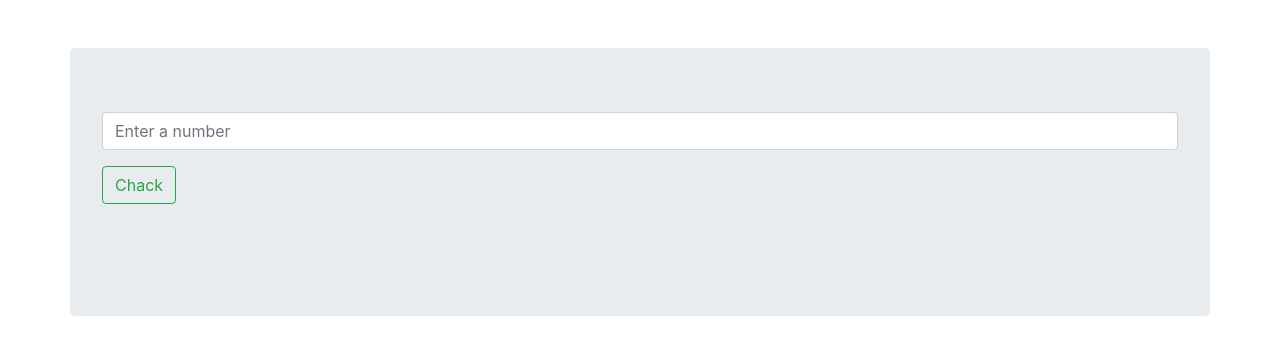
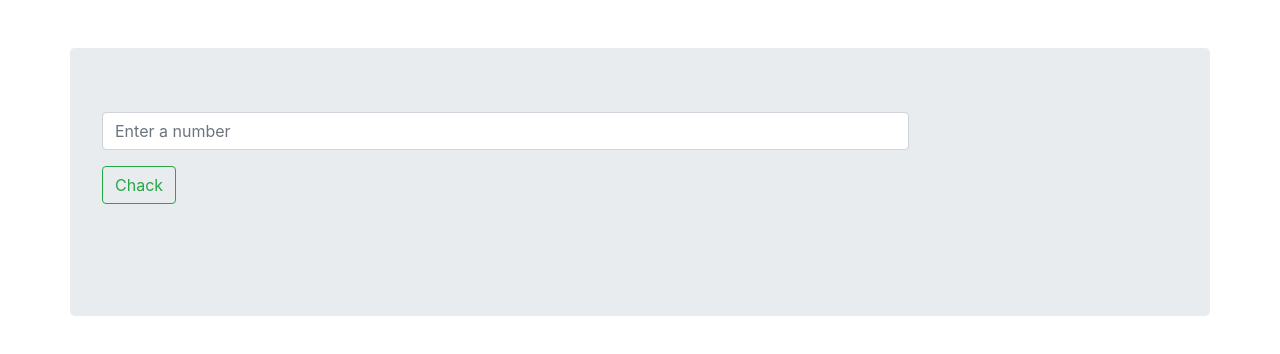
Before and after one commit to sanjar1311/homework-weeks, a plain HTML site: page index.html in a window 1280 px wide. Drawn offline with Linux system fonts and the light colour scheme.

Commit message:
changed site title

```diff
--- a/index.html
+++ b/index.html
@@ -3,7 +3,7 @@
 <head>
   <meta charset="UTF-8">
   <meta name="viewport" content="width=device-width, initial-scale=1.0, shrink-to-fit=no">
-  <title>Bootstrap starter</title>
+  <title>Weeks</title>
   <link rel="stylesheet" href="css/bootstrap.min.css">
   <link rel="stylesheet" href="css/styles.css">
 </head>
@@ -11,7 +11,7 @@
 
   <div class="container jumbotron mt-5">
     <form class="js-form d-flex flex-column align-items-start" action="https://echo.htmlacademy.ru" method="POST">
-      <input class="js-input form-control mr-4" type="number" placeholder="Enter a number" aria-label="Enter a number" name="number" required>
+      <input class="js-input form-control w-75 mr-4" type="number" placeholder="Enter a number" aria-label="Enter a number" name="number" required>
       <button class="js-btn btn btn-outline-success mt-3">Chack</button>
 
       <div class="js-output mt-5 text-center"></div>
```
